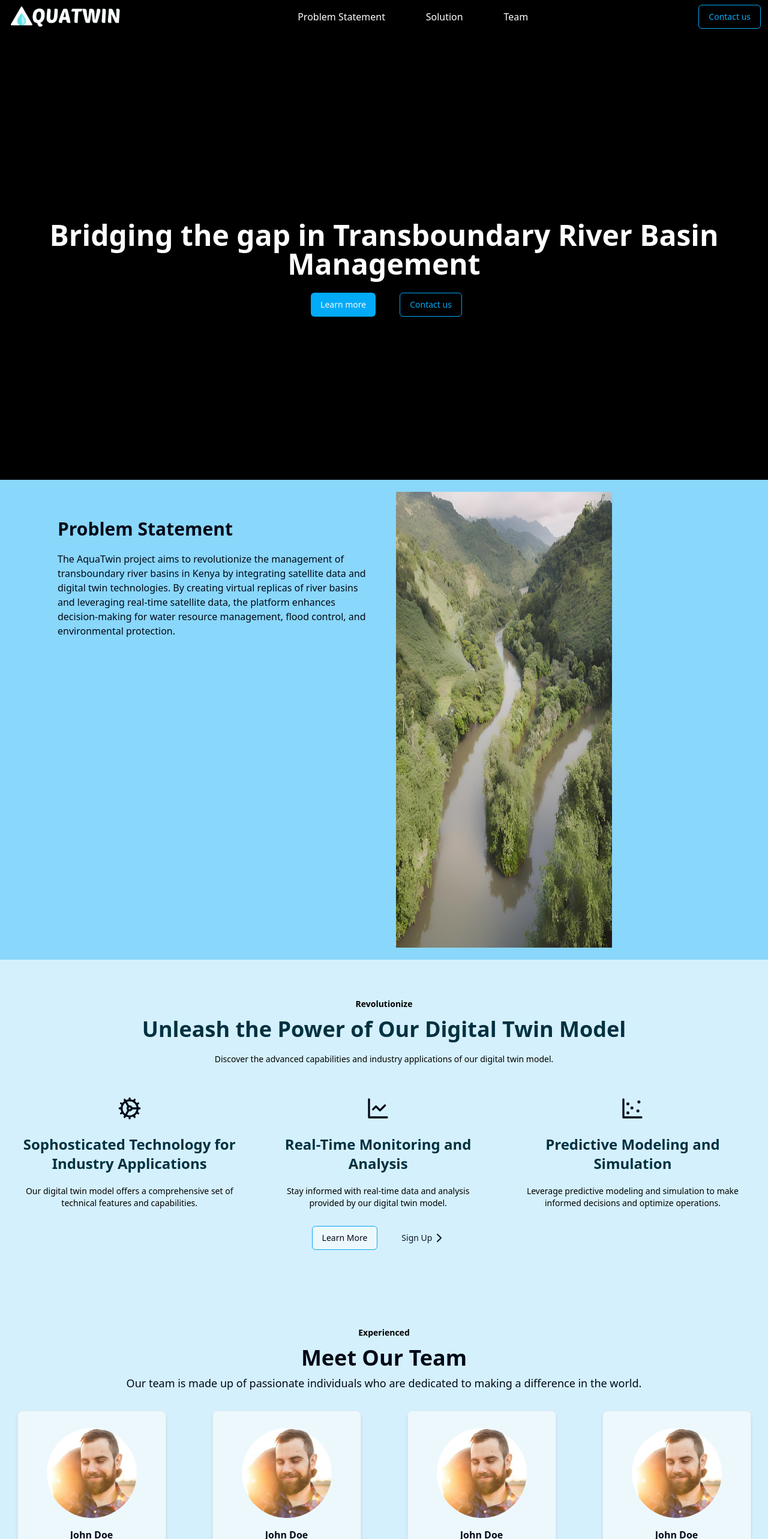
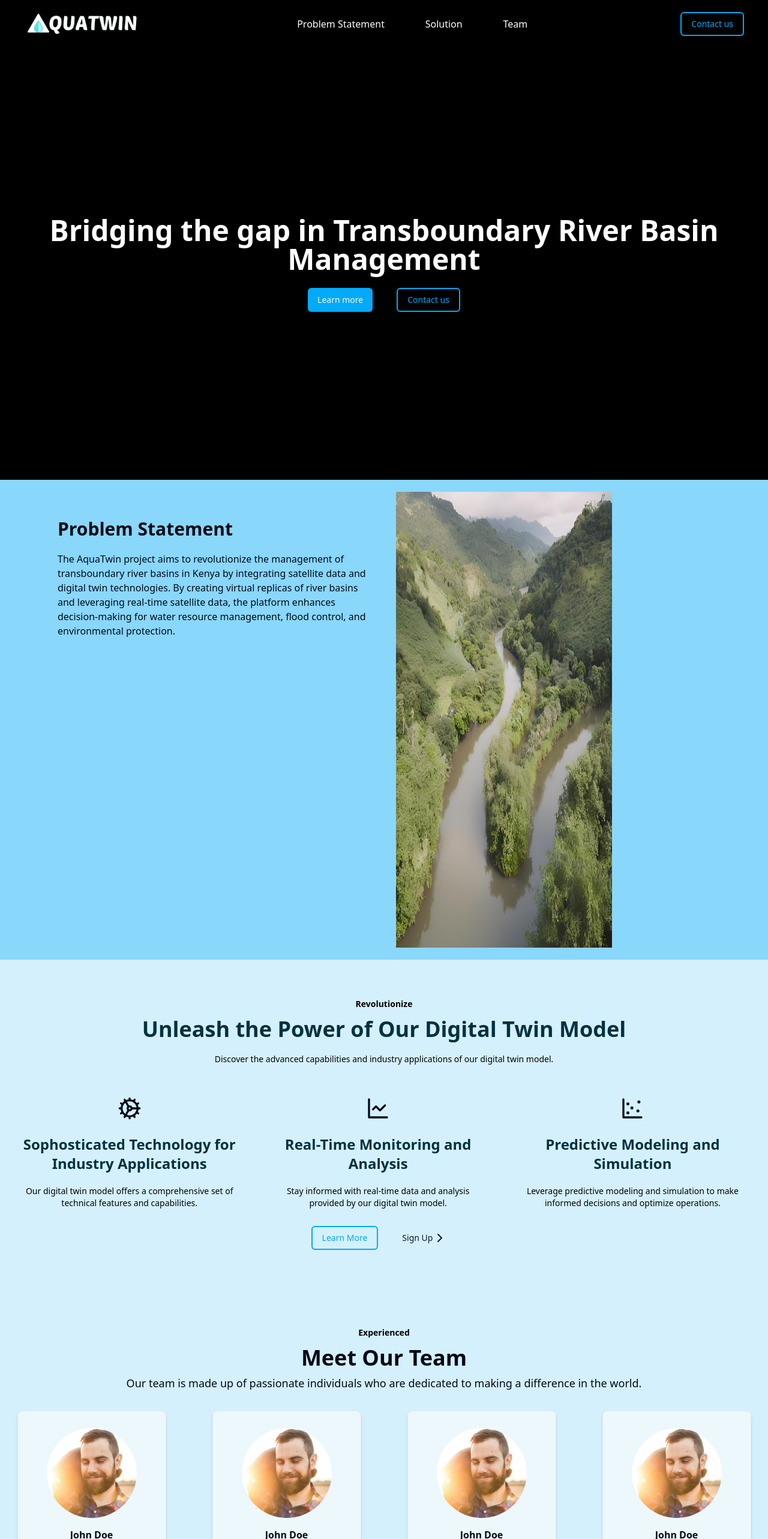
Before and after one commit to AquaTwin/Website, a Next.js app in the folder aquatwin/: page / in a window 1280 px wide. Shown: the top 2566 px of the page at 60% size. Built offline with nearby package versions, Linux system fonts and the light colour scheme.

Commit message:
refactor(app): add styling to outline button and fix hero section css

```diff
--- a/aquatwin/src/components/header.tsx
+++ b/aquatwin/src/components/header.tsx
@@ -12,7 +12,7 @@ const Header: React.FC = () => {
   ];
 
   return (
-    <nav className='w-screen  bg-black pt-5 h-12 flex items-center justify-between p-3'>
+    <nav className='h-12 flex items-center justify-between p-10'>
       <Image
         src="/aquatwin-logo.png"
         width={100}
@@ -31,7 +31,7 @@ const Header: React.FC = () => {
           <NavLinks links={links} />
         </div>
         <div className='hidden md:block'>
-        <Button variant="contact" >Contact us</Button>
+        <Button variant="outline" >Contact us</Button>
         </div>
       <div className='block md:hidden '>
         <Dropdown />
--- a/aquatwin/src/components/hero.tsx
+++ b/aquatwin/src/components/hero.tsx
@@ -4,16 +4,16 @@ import { Button } from './ui/button'
 
 const Hero = () => {
   return (
-    <div className='w-screen sm:h-96 lg:h-screen text-white bg-black'>
+    <section className='w-full h-[80vh] sm:h-screen text-white bg-black flex flex-col'>
       <Header />
-      <div className='flex flex-col p-1 gap-3 md:gap-6 justify-center  h-3/5 md:h-full align-middle text-center relative'>
+      <div className='flex flex-col p-1 gap-3 md:gap-6 justify-center flex-grow items-center text-center '>
         <h1 className='text-3xl md:text-5xl font-semibold'>Bridging the gap in Transboundary River Basin Management</h1>
-        <div className='flex justify-center w-screen gap-10'>
+        <div className='flex justify-center w-full gap-10'>
           <Button>Learn more</Button>
-          <Button variant="contact" >Contact us</Button>
+          <Button variant="outline" >Contact us</Button>
         </div>
       </div>
-    </div>
+    </section>
   )
 }
 
--- a/aquatwin/src/components/ui/button.tsx
+++ b/aquatwin/src/components/ui/button.tsx
@@ -13,12 +13,11 @@ const buttonVariants = cva(
         destructive:
           "bg-destructive text-destructive-foreground hover:bg-destructive/90",
         outline:
-          "border border-btn bg-background hover:bg-accent hover:text-accent-foreground",
+          "border-2 border-btn text-btn bg-[transparent] hover:bg-btn hover:text-white",
         secondary:
           "bg-secondary text-secondary-foreground hover:bg-secondary/80",
         ghost: "hover:bg-accent hover:text-accent-foreground",
         link: "text-primary underline-offset-4 hover:underline",
-        contact: "border border-btn hover:bg-btn text-btn hover:text-white",
         submit: "bg-btn text-primary-foreground hover:bg-primary-2 w-fit",
       },
       size: {
--- a/aquatwin/src/components/ui/navlinks.tsx
+++ b/aquatwin/src/components/ui/navlinks.tsx
@@ -12,7 +12,7 @@ interface NavLinksProps {
 
 const NavLinks: React.FC<NavLinksProps> = ({ links }) => {
   return (
-    <ul className='flex w-96 justify-between'>
+    <ul className='flex lg:w-96 gap-4 lg:gap-0 justify-between'>
       {links.map((link, index) => (
         <li key={index} className='hover:text-btn'>
           <Link href={link.href}>
```
